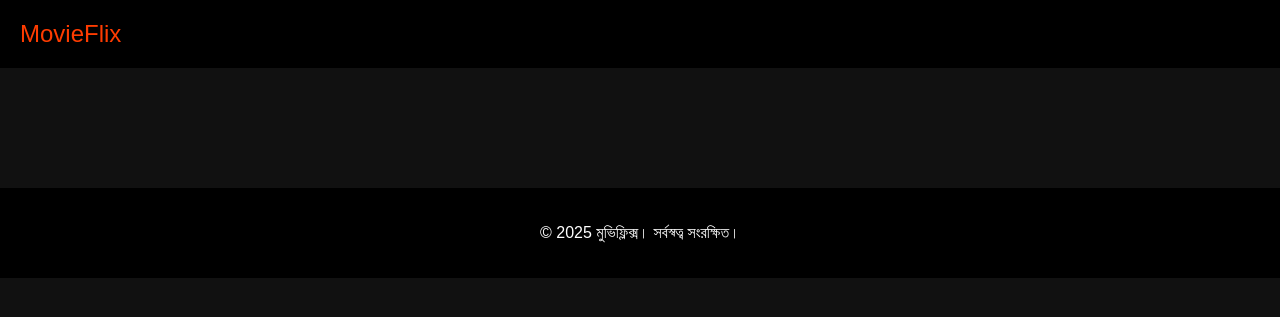
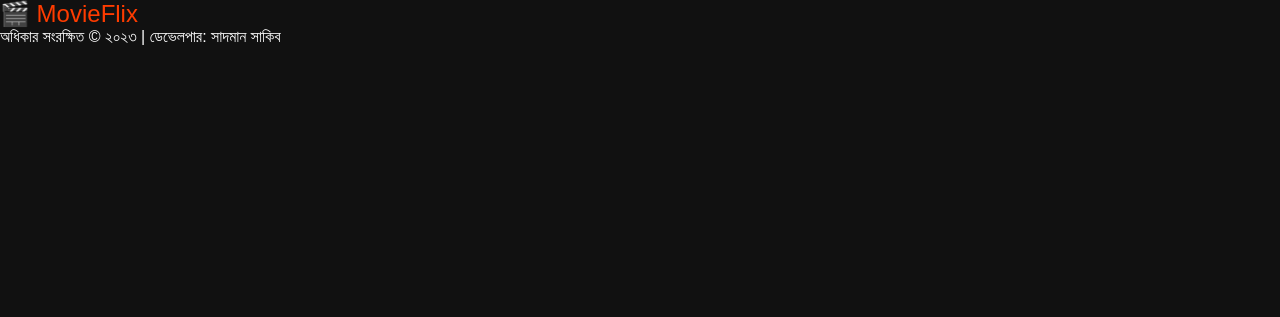
Before and after one commit to zxoou-media/cinelistbd, a Flask app: page /details/1 in a window 1280 px wide. Shown: the top 317 px of the page. Run offline with Flask 3, Linux system fonts and the light colour scheme; data that the repository does not hold is empty.

Commit message:
Update details.html

```diff
--- a/cinelistbd/templates/details.html
+++ b/cinelistbd/templates/details.html
@@ -2,22 +2,22 @@
 <html lang="bn">
 <head>
   <meta charset="UTF-8">
-  <title>মুভি বিস্তারিত</title>
-  <link rel="stylesheet" href="{{ url_for('static', filename='style.css') }}">
+  <title>Movie Details</title>
+  <link rel="stylesheet" href="/static/style.css">
 </head>
 <body>
-  <header class="header">
-    <a href="{{ url_for('home') }}" class="logo">MovieFlix</a>
+  <header>
+    <a href="/" class="logo">🎬 MovieFlix</a>
   </header>
 
-  <main class="main-content">
-    <div id="movie-details" class="movie-details-container"></div>
+  <main>
+    <div id="movie-details" class="details-container"></div>
   </main>
 
-  <footer class="footer">
-    <p>&copy; 2025 মুভিফ্লিক্স। সর্বস্বত্ব সংরক্ষিত।</p>
+  <footer>
+    অধিকার সংরক্ষিত © ২০২৩ | ডেভেলপার: সাদমান সাকিব
   </footer>
 
-  <script src="{{ url_for('static', filename='details.js') }}"></script>
+  <script src="/static/details.js"></script>
 </body>
 </html>
```
